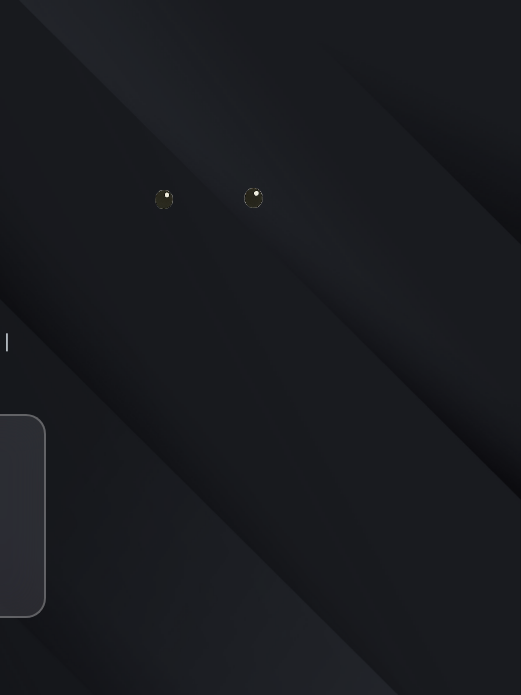
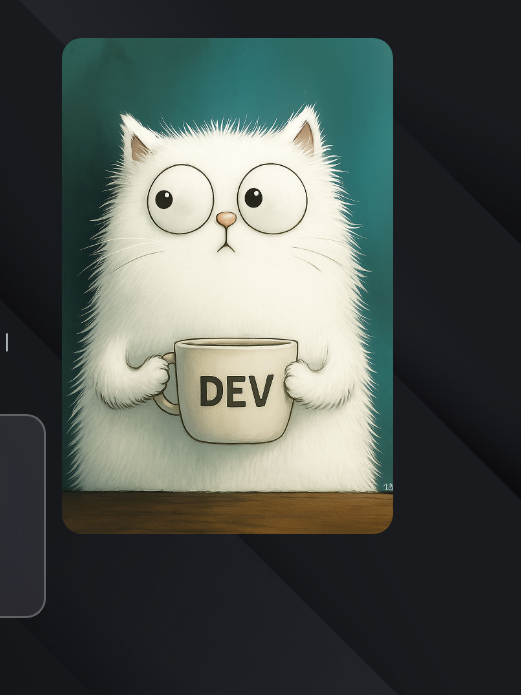
Before and after one commit to Ebanjhon/eban-dev-portfolio, a plain HTML site: page index.html in a window 1280 px wide. Shown: the part 62-757 px from the top of the page, 759-1280 px from the left. Drawn offline with nearby package versions, Linux system fonts and the light colour scheme; files whose address does not match are found by name; a web font is replaced by a local one.

Commit message:
fix display source url image 2

```diff
--- a/css/styles.css
+++ b/css/styles.css
@@ -164,7 +164,7 @@ body::before {
 .cat-eyes-follow {
   position: relative;
   border-radius: 20px;
-  background-image: url("./assets/img/cat/cat_body.jpg");
+  background-image: url("../assets/img/cat/cat_body.jpg");
   background-size: cover;
   background-repeat: no-repeat;
   background-position: center;
```
